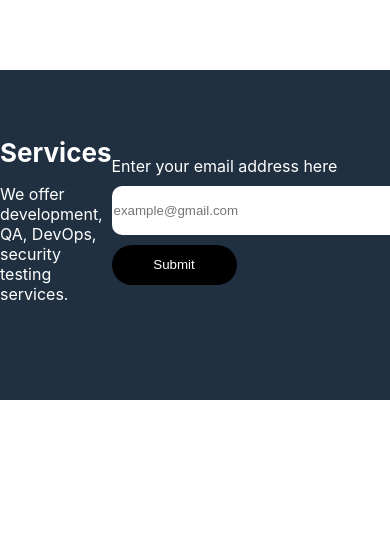
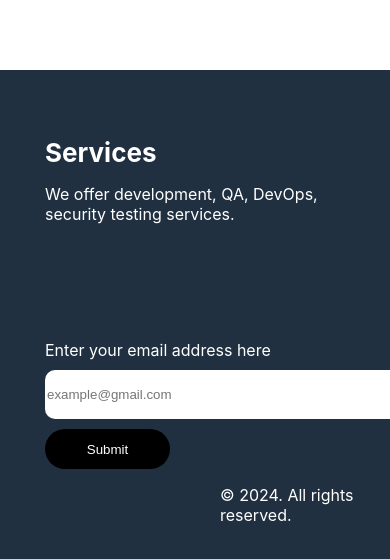
Before and after one commit to umar23-zan/zangroups, a React (Create React App) app: page /career in a window 390 px wide. Shown: the part 879-1438 px from the top of the page. Before the commit the page ends 1279 px from the top, so only its background shows below. Built offline with nearby package versions, Linux system fonts and the light colour scheme.

Commit message:
footer css fixed

```diff
--- a/src/components/Footer.js
+++ b/src/components/Footer.js
@@ -6,17 +6,22 @@ const Footer = () => {
     <div className='footer-section'>
       <div className='footer-info'>
         <div className='footer-details'>
-          <h1>Services</h1>
-          <p>We offer development, QA, DevOps, security testing services.</p>
+          <div className='footer-details-div'>
+            <h1>Services</h1>
+            <p>We offer development, QA, DevOps, security testing services.</p>
+          </div>
         </div>
         <div className='footer-form'>
-        <label >Enter your email address here</label>
-        <input type="email" placeholder='example@gmail.com'/>
-        <button type='submit'>Submit</button>
+        <div className='footer-form-details'>
+          <label >Enter your email address here</label>
+          <input type="email" placeholder='example@gmail.com'/>
+          <button type='submit'>Submit</button>
+        </div>
       </div>
       </div>
-
-      <div className='copyright'><p>© 2024. All rights reserved.</p></div>
+      <div className='copyright'>
+          <p>© 2024. All rights reserved.</p>
+      </div>
     </div>
   )
 }
--- a/src/components/footer.css
+++ b/src/components/footer.css
@@ -1,39 +1,59 @@
 .footer-section{
   padding: 50px 0px;
+  display: flex;
+  flex-direction: column;
+  justify-content: space-between;
   background-color: #203040;
   color: white;
-  width: 100%;
-  height: 230px;
+  height: auto;
   bottom: 0;
-
 }
 .footer-info{
   display: flex;
   flex-direction: row;
-  justify-content: space-around;
   align-items:center;
+
 }
 .footer-details{
+  display: flex;
+  flex-direction: column;
+  flex-grow: 1;
+  justify-content: center;
+  align-items: center;
+}
+.footer-details-div{
   max-width: 300px;
 }
-.footer-details h1{
+.footer-details-div h1{
   font-size: 26px;
   margin-bottom: 0;
+}
+.copyright{
+ width: 100%;
+}
+.copyright p{
+  padding-left: 325px;
 }
 
 .footer-form{
   display: flex;
+  flex-grow: 1;
+ align-items: center;
+ justify-content: center;
+}
+.footer-form-details{
+  display: flex;
   flex-direction: column;
   gap: 10px;
 }
-.footer-form input{
+.footer-form-details input{
   width: 350px;
   height: 47px;
   border-radius: 10px;
   border-style: solid;
   border: none;
 }
-.footer-form button{
+.footer-form-details button{
   width: 125px;
   height: 40px;
   color: white;
@@ -43,7 +63,25 @@
   background-color: black;
 }
 
-.copyright {
-  margin-top: 100px;
- padding-left: 200px;
+@media(max-width: 768px){
+  .footer-info{
+    display: flex;
+    flex-direction: column;
+    align-items: center;
+    justify-content: left;
+    gap: 100px;
+  }
+  .footer-form{
+    justify-content: left;
+    align-items: flex-start;
+  }
+  .footer-form-details{
+    display: flex;
+    flex-direction: column;
+    gap: 10px;
+    width: 300px;
+  }
+  .copyright p{
+    padding-left: 220px;
+  }
 }
--- a/src/components/reference.css
+++ b/src/components/reference.css
@@ -1,95 +1,49 @@
-body, html {
-  margin: 0;
-  padding: 0;
-  overflow-x: hidden; /* Prevents horizontal scrolling */
+.footer-section{
+  padding: 50px 0px;
+  background-color: #203040;
+  color: white;
+  width: 100%;
+  height: 230px;
+  bottom: 0;
+
+}
+.footer-info{
+  display: flex;
+  flex-direction: row;
+  justify-content: space-around;
+  align-items:center;
+}
+.footer-details{
+  max-width: 300px;
+}
+.footer-details h1{
+  font-size: 26px;
+  margin-bottom: 0;
 }
 
-
-.header-section{
-  top: 0;
+.footer-form{
   display: flex;
-  flex-direction: row;
-  width: 100vw;
-  /* max-width: 100vw; */
-  height: 70px;
-  /* justify-content: space-between; */
-  gap: 60%;
-  align-items: center;
-  position: fixed;
-  background-color: white;
-   font-family: "Inter", serif;
-   padding: 20px 0px;
-   box-shadow: rgba(0, 0, 0, 0.24) 0px 3px 8px;
+  flex-direction: column;
+  gap: 10px;
+}
+.footer-form input{
+  width: 350px;
+  height: 47px;
+  border-radius: 10px;
+  border-style: solid;
+  border: none;
+}
+.footer-form button{
+  width: 125px;
+  height: 40px;
+  color: white;
+  border-radius: 500px;
+  border-style: solid;
+  border: none;
+  background-color: black;
 }
 
-.header-logo img{
-  margin-left: 20px;
-  width: 215px;
-  height: 78px;
+.copyright {
+  margin-top: 100px;
+ padding-left: 200px;
 }
-
-.header-navlinks{
-  display: flex;
-  gap: 45px;
-}
-
-.header-navlinks a{
-  text-decoration: none;
-  color: black;
-  font-size: 16px;
-  font-weight: 500;
-}
-
-.header-navlinks a:hover{
-  text-decoration: underline;
-
-}
-
-.hamburger {
-  display: none;
-  font-size: 24px;
-  cursor: pointer;
-}
-
-@media (max-width: 768px){
-  body, html {
-    margin: 0;
-    padding: 0;
-    overflow-x: hidden; /* Prevents horizontal scrolling */
-  }
-  .header-section{
-    width: 100vw;
-    /* max-width: 100vw; */
-    justify-content: flex-start;
-    gap: 80%;
-    height: auto;
-
-
-  }
-  .header-logo img{
-    width: 90px;
-    height: auto;
-  }
-  .header-navlinks{
-    display: none;
-  }
-  .hamburger {
-    display: block;
-    font-size: 24px;
-    cursor: pointer;
-  }
-  .header-navlinks.open {
-    display: flex;
-    flex-direction: column;
-    align-items: flex-end;
-    position: absolute;
-    top: 70px;
-    right: 30px;
-    background-color: white;
-    width: 100%;
-    padding: 10px;
-    box-shadow: rgba(0, 0, 0, 0.24) 0px 3px 8px;
-
-  }
-
-}
```
